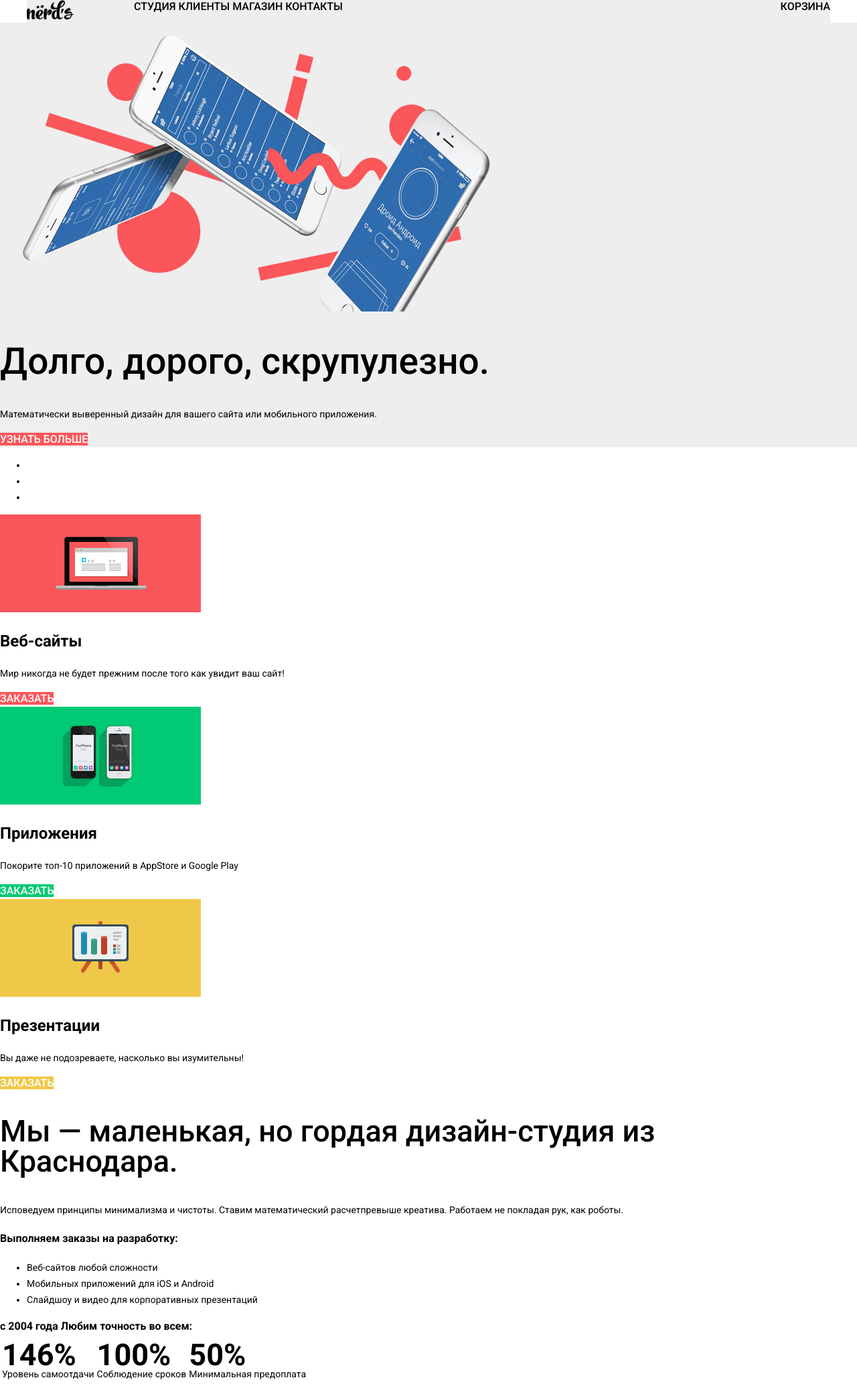
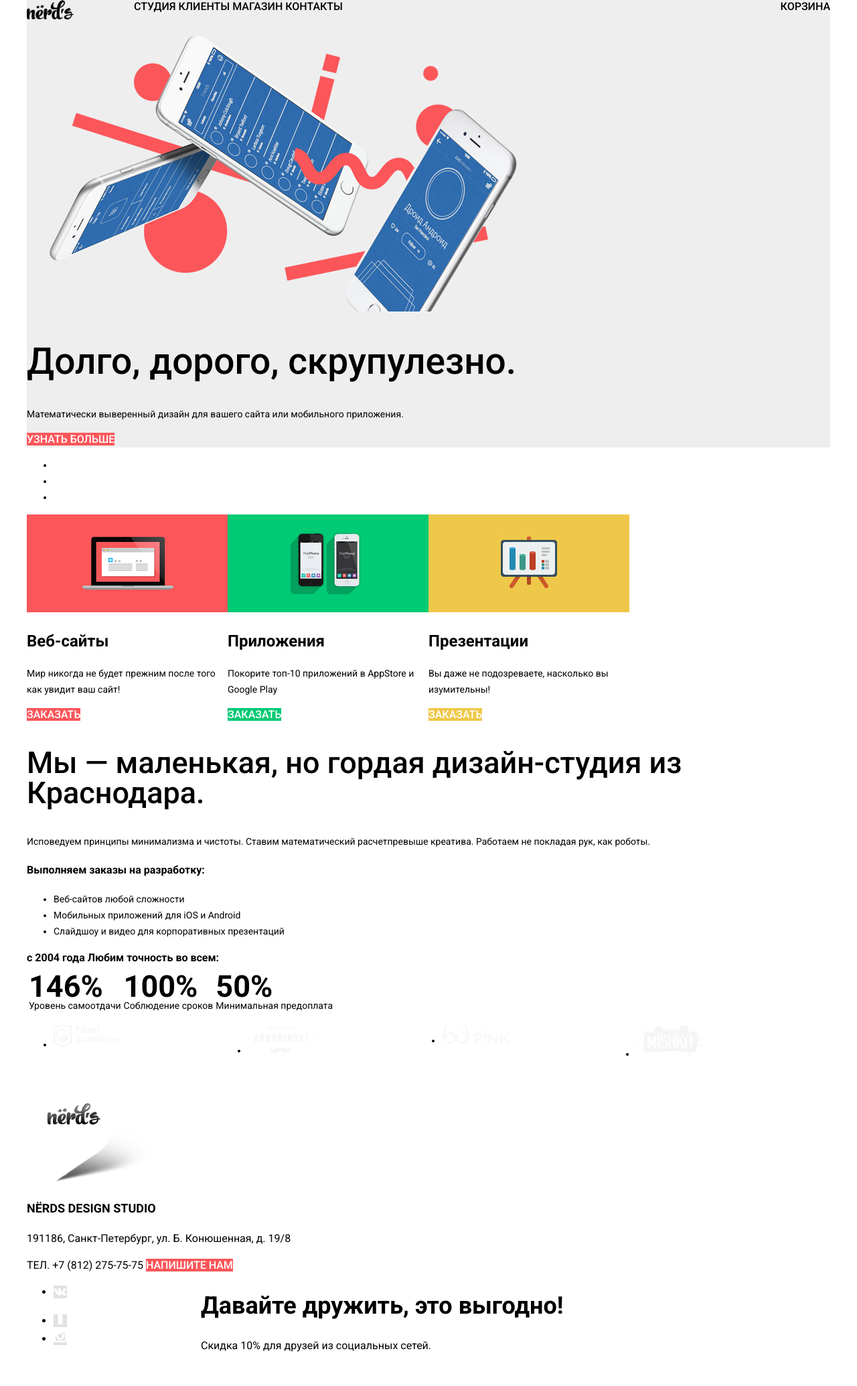
Before and after one commit to Akie95010/1488419-nerds-29, a plain HTML site: page index.html in a window 1280 px wide. Shown: the top 2069 px of the page at 67% size. After the commit the page ends 2027 px from the top, so only its background shows below. Drawn offline with Linux system fonts and the light colour scheme.

Commit message:
grid - 2

```diff
--- a/css/style.css
+++ b/css/style.css
@@ -383,10 +383,12 @@ font-size: 14px;
   grid-template-columns: 50px 50px 50px 260px;
 }
 .main-header {
-  width: 1200px;
-  margin: 0 auto;
+  width: 100%;
 }
 .container {
   width: 1200px;
   margin: 0 auto;
 }
+.page-footer {
+  width: 100%;
+}
--- a/index.html
+++ b/index.html
@@ -10,7 +10,9 @@
 </head>
 
 <body class="page-body">
+  <div class="container">
     <header class="main-header">
+
         <a class="logo"><img src="img/nerds-logo.png" width="70"; height="50"; alt="Лого"></a>
         <nav class="main-nav">
           <a href="">Студия</a>
@@ -19,9 +21,12 @@
           <a href="">Контакты</a>
         </nav>
         <a class="cash-link" href="">Корзина</a>
+
     </header>
+  </div>
 
 <selection>
+  <div class="container">
   <div class="slide-1">
     <img src="img/nerds-index-slide1-1.png" width="760"; height="431"; alt="Слайд 1">
     <h3 class="slogan"> Долго, дорого, скрупулезно.</h3>
@@ -50,10 +55,11 @@
       <li> <a class="control3"href="">Слайд 3</a> </li>
     </ul>
   </div>
+</div>
 </selection>
 
+<div class="container">
   <section class="features">
-    <div class="container">
     <div class="feature-item-1">
       <img src="img/illustration-1-1.png" width="300"; height="145" alt="иконка 1">
       <h3>Веб-сайты</h3>
@@ -71,7 +77,6 @@
       <h3>Презентации</h3>
       <p>Вы даже не подозреваете, насколько вы изумительны!</p>
       <a href="">Заказать</a>
-    </div>
     </div>
   </section>
 
@@ -115,8 +120,11 @@
       <li> <a href=""><img src="img/logo-4-1.png" width="100"; height="100" alt="Мишка"></a></li>
     </ul>
   </div>
+</div>
+
 
   <footer class="page-footer">
+    <div class="container">
     <img src="img/map-marker-1.png"  width="200"; height="200" alt="карта">
     <div class="contacts">
       <h3>NЁRDS DESIGN STUDIO</h3>
@@ -124,8 +132,10 @@
       <a class="tel" href="tel:+78122757575"> тел. +7 (812) 275-75-75</a>
       <a class="send" href="">Напишите нам</a>
     </div>
+  </div>
+
+  <div class="container">
     <section class="social">
-      <div class="container">
       <ul>
         <li> <a href=""><img src="img/vk-icon.png" width="20"; height="20" alt="VK"></a></li>
         <li> <a href=""><img src="img/fb-icon.png" width="20"; height="20" alt="Facebook"></a></li>
@@ -135,8 +145,8 @@
       <P class="friendship">Давайте дружить, это выгодно!</P>
       <span>Скидка 10% для друзей из социальных сетей.</span>
     </div>
+    </section>
   </div>
-    </section>
   </footer>
 </body>
 </html>
```
Lines whose indentation alone changed are shown as unchanged.
